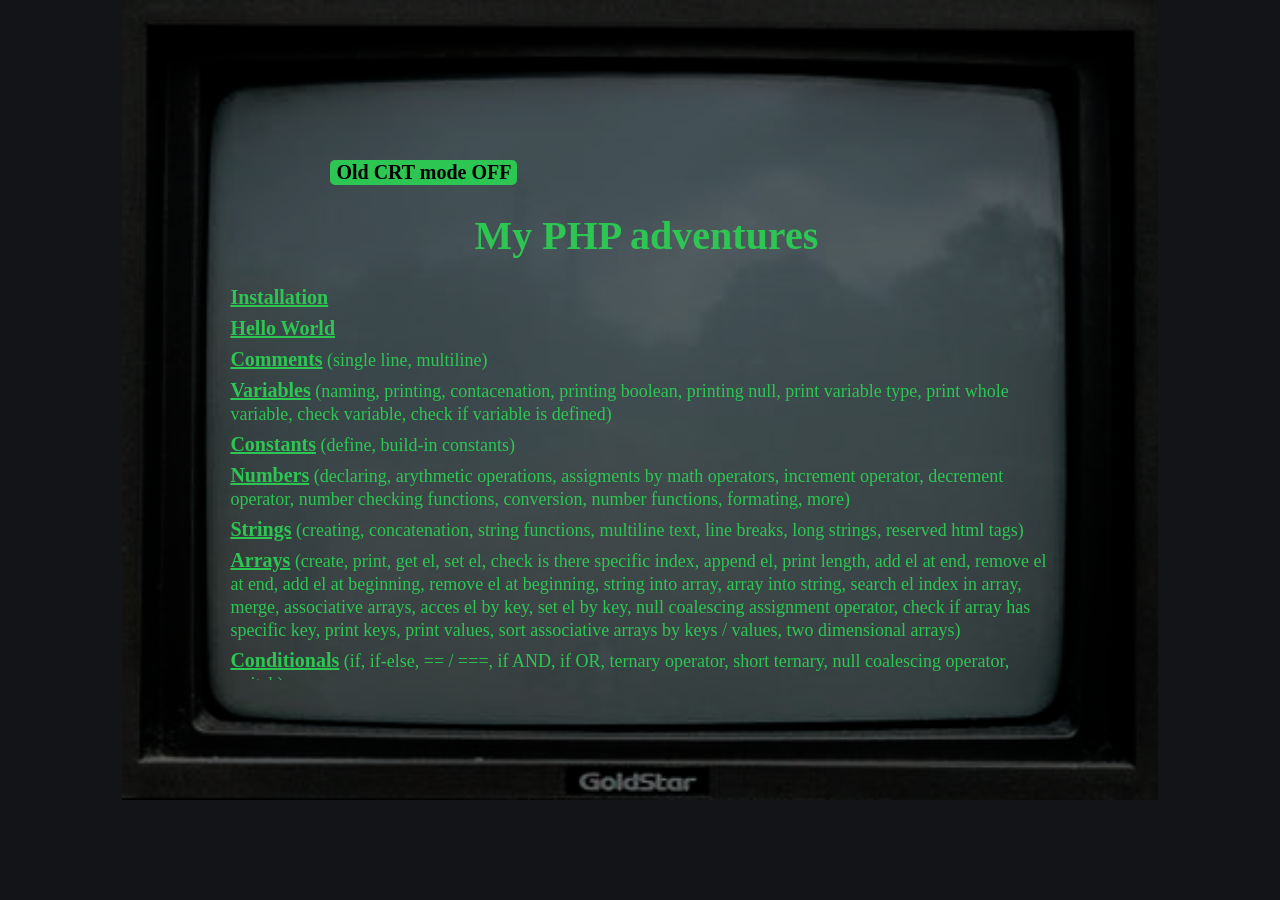
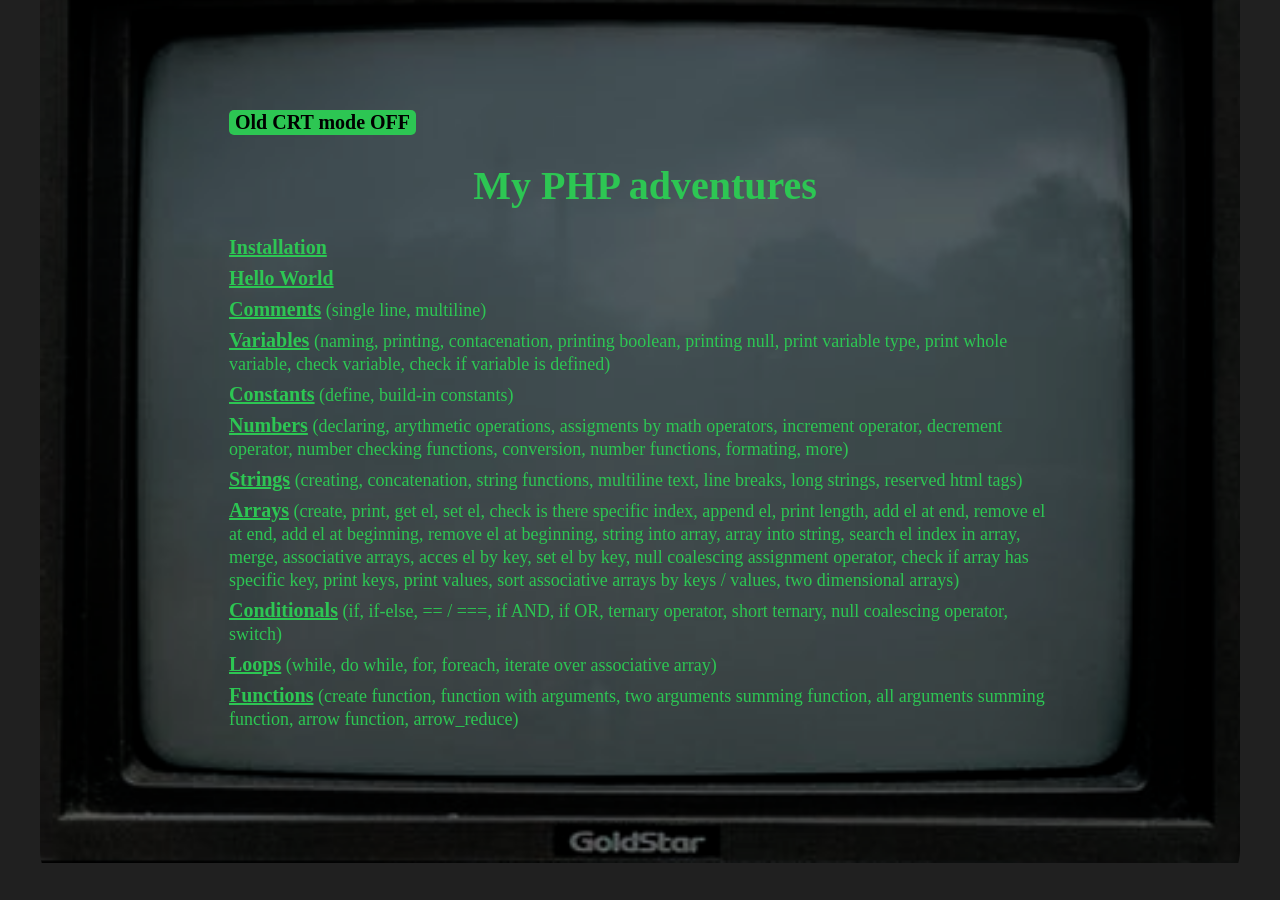
Before and after one commit to DabTheMatt/divas, a React (Create React App) app: page / in a window 1280 px wide. Before the commit the page ends 800 px from the top, so only its background shows below. Built offline with nearby package versions, Linux system fonts and the light colour scheme.

Commit message:
old tv no mc yet

```diff
--- a/src/App.css
+++ b/src/App.css
@@ -9,7 +9,7 @@ html {
 @import url('https://fonts.googleapis.com/css2?family=Bitter:ital,wght@0,100;0,200;0,300;0,700;1,500&family=Newsreader:wght@200;300&display=swap');
 body {
   font-family: 'Bitter', serif;
-  background: #121417;
+  background: #202020;
   color: #2dc653;
   height: 100vh;
   position: relative;
@@ -38,11 +38,13 @@ body {
 .flick:before {
   animation: example 0.1s linear infinite;
 
-  height: 100%;
+  height: 760px;
+  width: 1000px;
+  margin: 0 auto;
   content: " ";
   display: block;
   position: absolute;
-  top: 0;
+  top: 120px;
   left: 0;
   bottom: 0;
   right: 0;
@@ -117,7 +119,7 @@ ul {
 }
 .crtBtn {
 
-  margin-left: 5rem;
+  margin-left: 0rem;
   margin-top: 2rem;
   background: #2dc653;
   color: black;
@@ -161,34 +163,33 @@ ul {
 }
 
 .frame {
-  background: url("./assets/tv2.png") no-repeat center ;
+  background: url("./assets/tv2.png") no-repeat center center;
   background-size: contain;
-  width: 100vw;
-  height: 100vh;
-
-
+  width: 1200px;
+  height: 1000px;
   position: absolute;
   overflow: auto;
+  margin: 0 auto;
+  border-radius: 50px;
 }
 
 .screenWrapper {
   width: 65vw;
   margin: 0 auto;
   position: relative;
-
   vertical-align: middle;
   height: auto;
 }
 
 .insideFrame {
 
-  height: 70vh;
-  width: 65vw;;
+  height: 680px;
+  width: 910px;
   overflow: auto;
   position:absolute;
-  top: 15vh;
-  left: 18vw;
-  padding-right: 1rem;;
+  top: 170px;
+  left: 150px;
+
 }
 
 ::-webkit-scrollbar {
--- a/src/components/Main.js
+++ b/src/components/Main.js
@@ -156,7 +156,7 @@ class Main extends Component {
 export const MainWrapper = styled.div`
   display: flex;
   flex-direction: column;
-  align-items: flex-start;
+  align-items: center;
   justify-content: center;
   margin: 0 auto;
 
```
